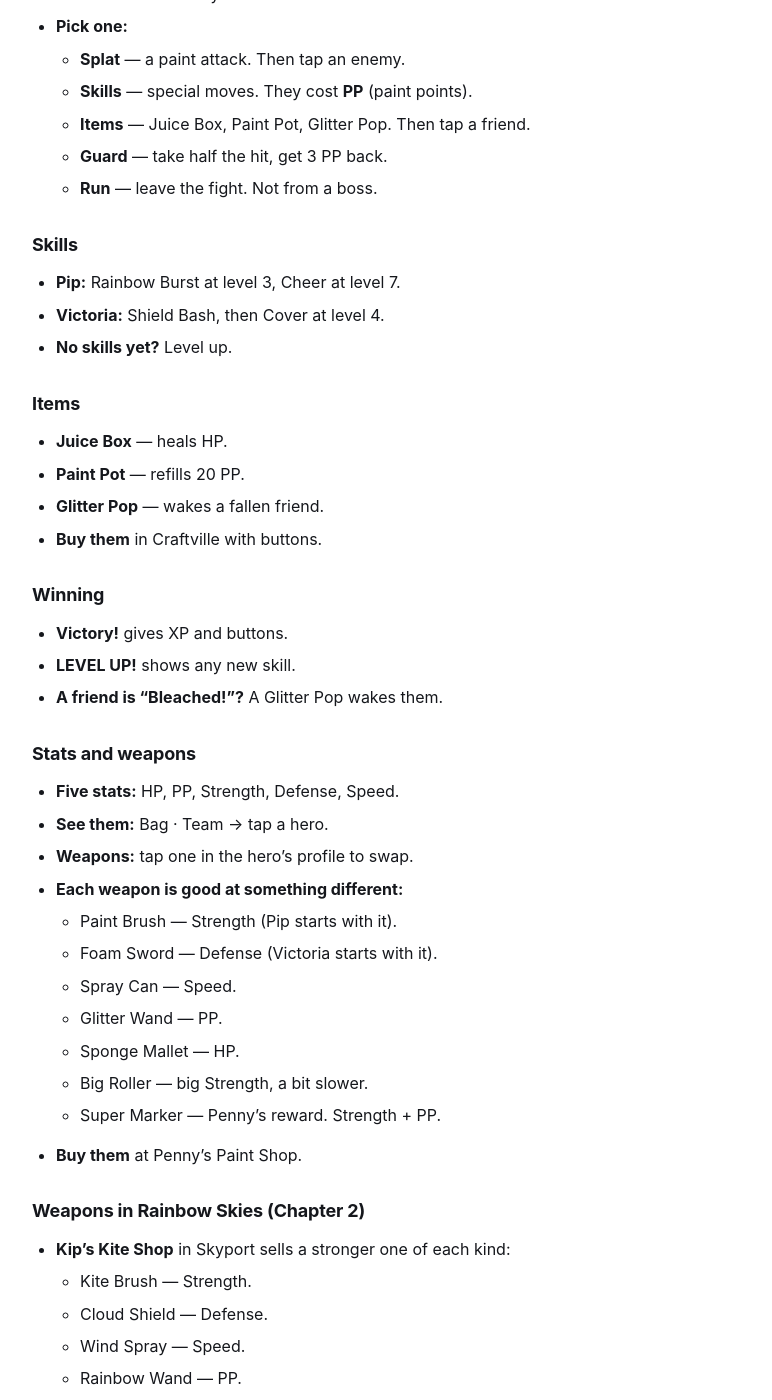
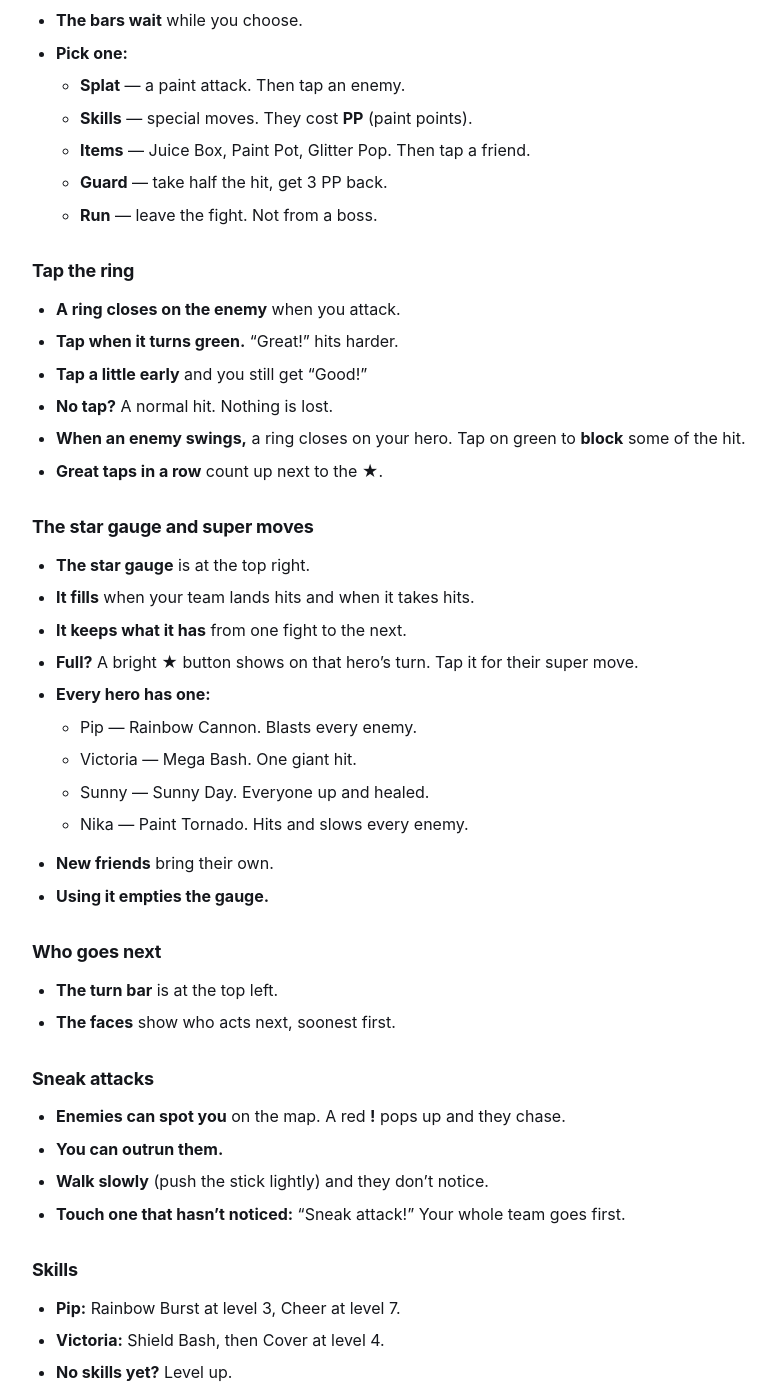
Before and after one commit to mytombrown/team-assist-help, a Jekyll site: the page built from _guides/squishyquest/battles.md, in a window 1280 px wide and 1400 px high, scrolled down 522 px. Shown: the whole window, without its empty margins (218-990 px from the left). Built offline with Jekyll 4.4.1, drawn with Linux system fonts in a browser that asks for light colours; some of the changed text lies outside the part shown.

Commit message:
Build 6 (Squishy Quest 0.1): tap the ring, the star gauge and super moves, the turn bar, sneak attacks, loose buttons, map trips (SQ-1400)
Co-Authored-By: Claude Fable 5.2 <noreply@anthropic.com>

```diff
--- a/_guides/squishyquest/battles.md
+++ b/_guides/squishyquest/battles.md
@@ -3,8 +3,8 @@ title: "How do battles work?"
 app: squishyquest
 category: how-to
 order: 1
-tags: "nika, permanent marker, button bin, lady lint, tips, low hp, sunny, sunbeam brush, kite shop, captain drizzle, storm, battle, first fight, tutorial, pp, paint points, weapon, strength, defense, fight, splat, skills, items, guard, run, speed bar, paint, hp, level up, xp, rainbow burst, cheer, shield bash, cover, juice box, paint pot, glitter pop, boss, baron bleach, victoria"
-quick: "When a hero's bar fills, pick Splat, Skills, Items, Guard or Run. Skills cost PP. Your first fight shows you how. Win to earn XP and buttons. You can't run from a boss."
+tags: "ring, tap the ring, great, block, star gauge, rainbow, super move, super, turn bar, next, sneak attack, sneak, chase, drops, nika, permanent marker, button bin, lady lint, tips, low hp, sunny, sunbeam brush, kite shop, captain drizzle, storm, battle, first fight, tutorial, pp, paint points, weapon, strength, defense, fight, splat, skills, items, guard, run, speed bar, paint, hp, level up, xp, rainbow burst, cheer, shield bash, cover, juice box, paint pot, glitter pop, boss, baron bleach, victoria"
+quick: "When a hero's bar fills, pick Splat, Skills, Items, Guard or Run. Tap when the ring turns green to hit harder. Fill the star gauge for a super move. Win to earn XP and buttons. You can't run from a boss."
 related:
   - getting-started
   - quests
@@ -27,6 +27,41 @@ related:
   - **Guard** — take half the hit, get 3 PP back.
   - **Run** — leave the fight. Not from a boss.
 
+## Tap the ring
+
+- **A ring closes on the enemy** when you attack.
+- **Tap when it turns green.** "Great!" hits harder.
+- **Tap a little early** and you still get "Good!"
+- **No tap?** A normal hit. Nothing is lost.
+- **When an enemy swings,** a ring closes on your hero. Tap on green to **block** some of the hit.
+- **Great taps in a row** count up next to the ★.
+
+## The star gauge and super moves
+
+- **The star gauge** is at the top right.
+- **It fills** when your team lands hits and when it takes hits.
+- **It keeps what it has** from one fight to the next.
+- **Full?** A bright **★** button shows on that hero's turn. Tap it for their super move.
+- **Every hero has one:**
+  - Pip — Rainbow Cannon. Blasts every enemy.
+  - Victoria — Mega Bash. One giant hit.
+  - Sunny — Sunny Day. Everyone up and healed.
+  - Nika — Paint Tornado. Hits and slows every enemy.
+- **New friends** bring their own.
+- **Using it empties the gauge.**
+
+## Who goes next
+
+- **The turn bar** is at the top left.
+- **The faces** show who acts next, soonest first.
+
+## Sneak attacks
+
+- **Enemies can spot you** on the map. A red **!** pops up and they chase.
+- **You can outrun them.**
+- **Walk slowly** (push the stick lightly) and they don't notice.
+- **Touch one that hasn't noticed:** "Sneak attack!" Your whole team goes first.
+
 ## Skills
 
 - **Pip:** Rainbow Burst at level 3, Cheer at level 7.
@@ -43,6 +78,7 @@ related:
 ## Winning
 
 - **Victory!** gives XP and buttons.
+- **Sometimes enemies drop** a Juice Box or a Paint Pot. It goes in your Bag.
 - **LEVEL UP!** shows any new skill.
 - **A friend is "Bleached!"?** A Glitter Pop wakes them.
 
```
Also changed, not shown: _guides/squishyquest/getting-started.md (+4 -2 lines).
